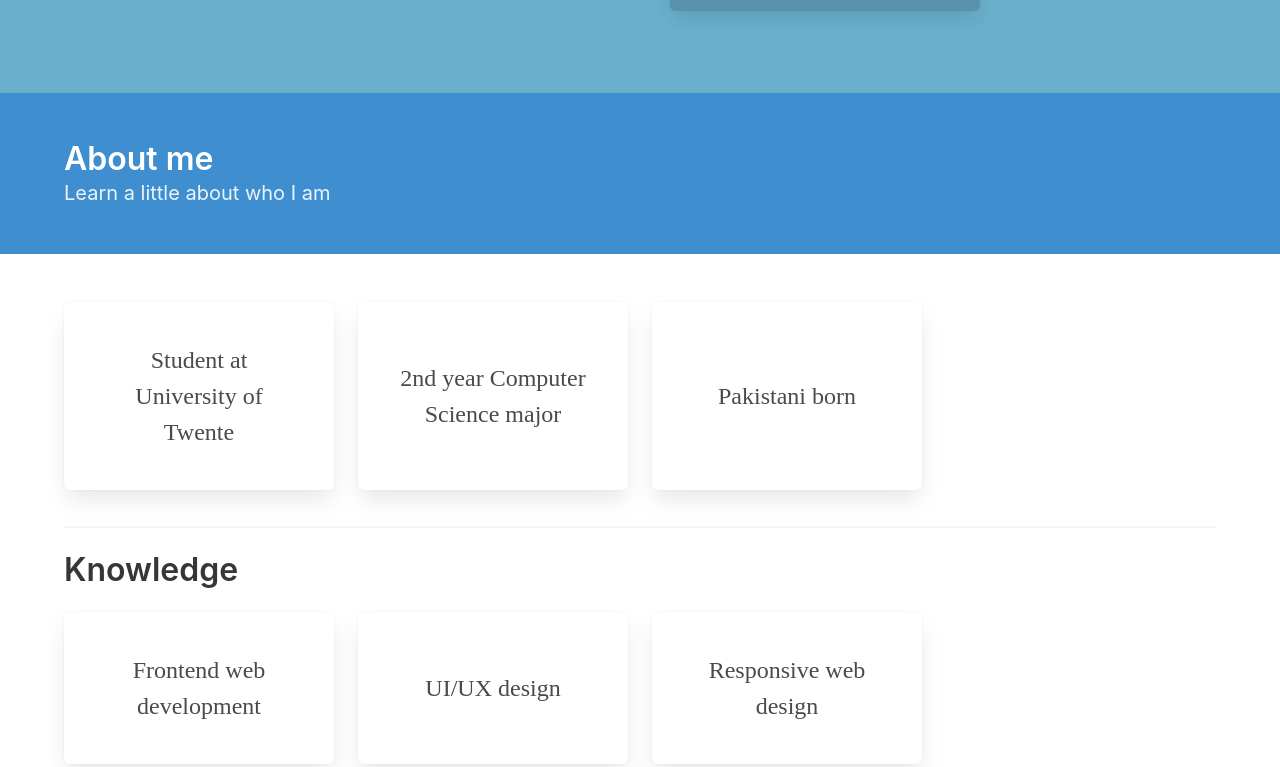
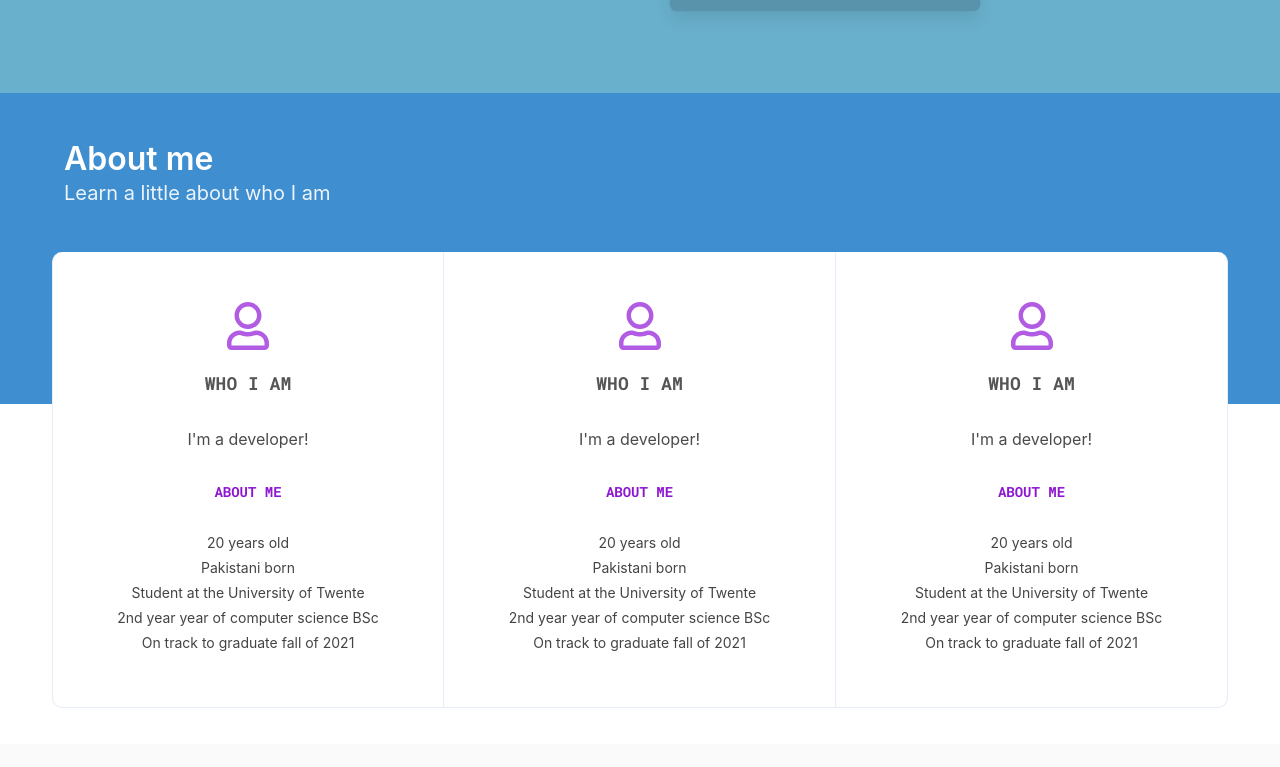
Before and after one commit to SlimShadyIAm/portfolio-vue, a Vue app: page / in a window 1280 px wide. Shown: the part 393-1160 px from the top of the page. Built offline with nearby package versions, Linux system fonts and the light colour scheme; a web font is replaced by a local one.

Commit message:
Begin work on redesign intro page

```diff
--- a/package.json
+++ b/package.json
@@ -10,6 +10,7 @@
   "dependencies": {
     "@fortawesome/fontawesome-svg-core": "^1.2.19",
     "@fortawesome/free-brands-svg-icons": "^5.9.0",
+    "@fortawesome/free-regular-svg-icons": "^5.13.0",
     "@fortawesome/free-solid-svg-icons": "^5.9.0",
     "@fortawesome/vue-fontawesome": "^0.1.6",
     "bulma": "^0.7.5",
--- a/src/components/About.vue
+++ b/src/components/About.vue
@@ -6,20 +6,22 @@
 			kind="is-info"
 		/>
 		<section class="section">
-			<Tiles />
+			<AboutColumns />
 		</section>
 	</div>
 </template>
 
 <script>
 import HeroIntro from "@/components/HeroIntro";
-import Tiles from "@/components/Tiles";
+import AboutColumns from "@/components/AboutColumns";
+// import Tiles from "@/components/Tiles";
 
 export default {
 	name: "about",
 	components: {
 		HeroIntro,
-		Tiles
+		AboutColumns
+		// Tiles
 	}
 };
 </script>
--- /dev/null
+++ b/src/components/AboutColumn.vue
@@ -0,0 +1,74 @@
+<template>
+  <div class="column">
+      <div class="about-column">
+            <font-awesome-icon class="fa-3x column-icon" :icon="['far', 'user']" />
+            <br>
+            <p class="column-title">{{ content.title }}</p>
+            <p class="column-subtitle">{{ content.subtitle }}</p>
+            <p class="column-feature-title">{{ content.featureTitle }}</p>
+            <p class="column-feature" v-for="feature in content.features" :key="feature">{{ feature }}</p>
+      </div>
+  </div>
+</template>
+
+<script>
+import { library } from "@fortawesome/fontawesome-svg-core";
+import {
+	faUser
+} from "@fortawesome/free-regular-svg-icons";
+import { FontAwesomeIcon } from "@fortawesome/vue-fontawesome";
+
+library.add(faUser);
+
+export default {
+    name: "About Column",
+    props: ["content"],
+    components: {
+		FontAwesomeIcon
+	}
+}
+</script>
+
+<style scoped>
+@import url('https://fonts.googleapis.com/css2?family=Roboto+Mono:wght@700&display=swap');
+    .about-column {
+        width: 100%;
+        padding: 50px;
+        background-color: #fff;
+        border-bottom: 1px solid #E6ECF8;
+        border-right: 1px solid #E6ECF8;
+        text-align: center;
+    }
+
+    .column {
+        padding: 0;
+    }
+
+    .column-icon {
+        margin-bottom: 20px;
+        color: rgb(177, 92, 226);
+    }
+    .column-title {
+        font-size: 18px;
+        color: #555;
+        font-family: 'Roboto Mono', monospace;
+        text-transform: uppercase;
+    }
+    .column-subtitle {
+        margin-top: 30px;
+    }
+    .column-feature-title {
+        font-size: 14px;
+        color: rgb(141, 23, 209);
+        font-family: 'Roboto Mono', monospace;
+        text-transform: uppercase;
+        margin-top: 30px;
+        margin-bottom: 30px;
+    }
+    .column-feature {
+        font-size: 14px;
+        color: #444;
+        margin: 4px 0;
+    }
+
+</style>
--- /dev/null
+++ b/src/components/AboutColumns.vue
@@ -0,0 +1,44 @@
+<template>
+    <div class="container">
+        <div class="columns yee">
+            <AboutColumn :content="whoiam" />
+            <AboutColumn :content="whoiam" />
+            <AboutColumn :content="whoiam" />
+        </div>
+    </div>
+</template>
+
+<script>
+import AboutColumn from "@/components/AboutColumn";
+
+export default {
+    name: "About Columns",
+    components: {
+        AboutColumn
+    },
+    data() {
+		return {
+            whoiam: {
+                title: "Who I Am",
+                subtitle: "I'm a developer!",
+                featureTitle: "About me",
+                features: ["20 years old", "Pakistani born", "Student at the University of Twente", "2nd year year of computer science BSc", "On track to graduate fall of 2021"]
+            }
+        }
+    }
+}
+</script>
+
+<style>
+    .yee {
+        margin-top: -200px;
+    }
+    .yee:first-child .column:first-child .about-column {
+        border-left: 1px solid #E6ECF8;
+        border-radius: 10px 0 0 10px;
+    }
+
+    .yee:first-child .column:last-child .about-column {
+        border-radius:  0 10px 10px 0;
+    }
+</style>
--- a/src/components/HeroIntro.vue
+++ b/src/components/HeroIntro.vue
@@ -19,3 +19,9 @@ export default {
 	props: ["title", "subtitle", "kind"]
 };
 </script>
+
+<style scoped>
+	.hero {
+		padding-bottom: 150px;
+	}
+</style>
```
Also changed, not shown: 1 other file (tests, documents, lock files or other folders).
